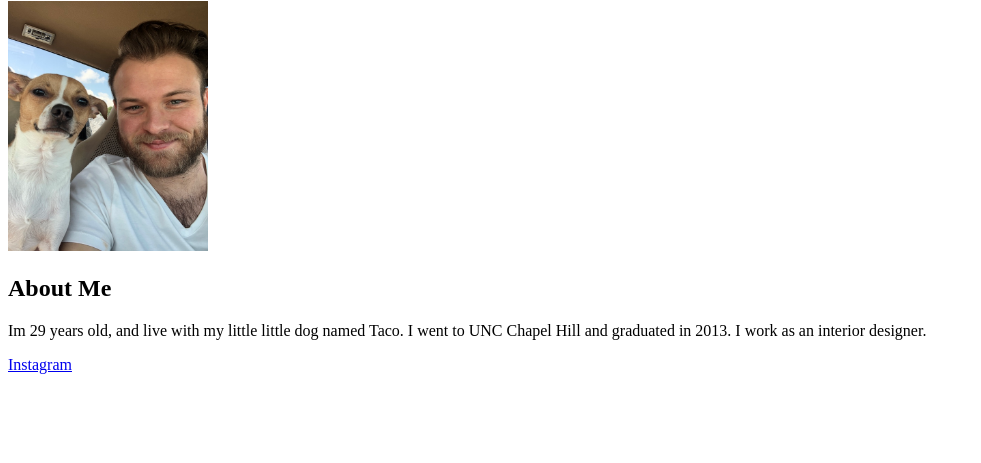
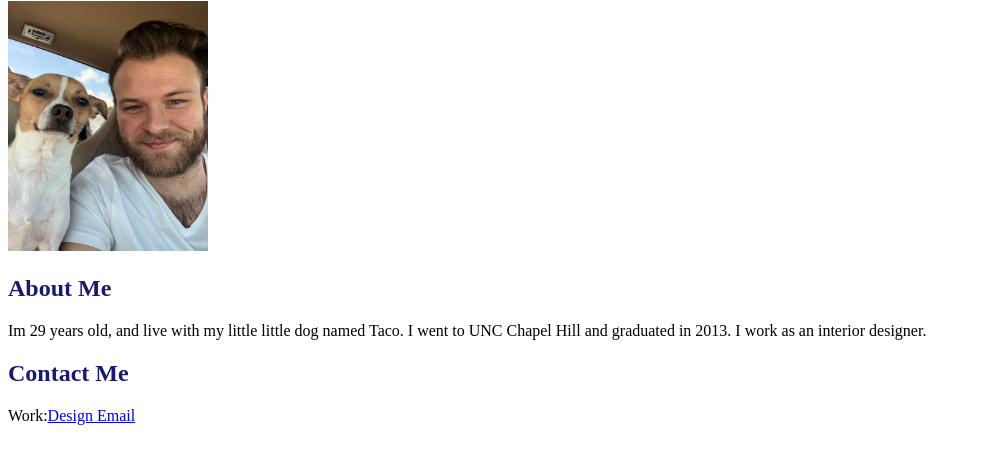
Before and after one commit to rffrye/mybio, a plain HTML site: page index.html in a window 1280 px wide. Shown: the part 79-542 px from the top of the page, without its empty margins (0-981 px from the left). Drawn offline with Linux system fonts and the light colour scheme.

Commit message:
changes to email link

```diff
--- a/index.html
+++ b/index.html
@@ -15,6 +15,7 @@
     <p>Im 29 years old, and live with my little little dog named Taco.  I went to UNC Chapel Hill and graduated in 2013.  I work as an interior designer.
     </p>
 
-    <a href="src= www.instagram.com/rffrye_designs" target="_blank">Instagram</a>
+    <h2>Contact Me</h2>
+    <p>Work:<a href="mailto:randall@redefinehomedesigh.com" target="_blank">Design Email</a></p>
 </body>
 </html>
--- a/style.css
+++ b/style.css
@@ -5,3 +5,6 @@ img{
     height: 250px;
     width: 200px;
 }
+h2{
+    color: midnightblue
+}
```
